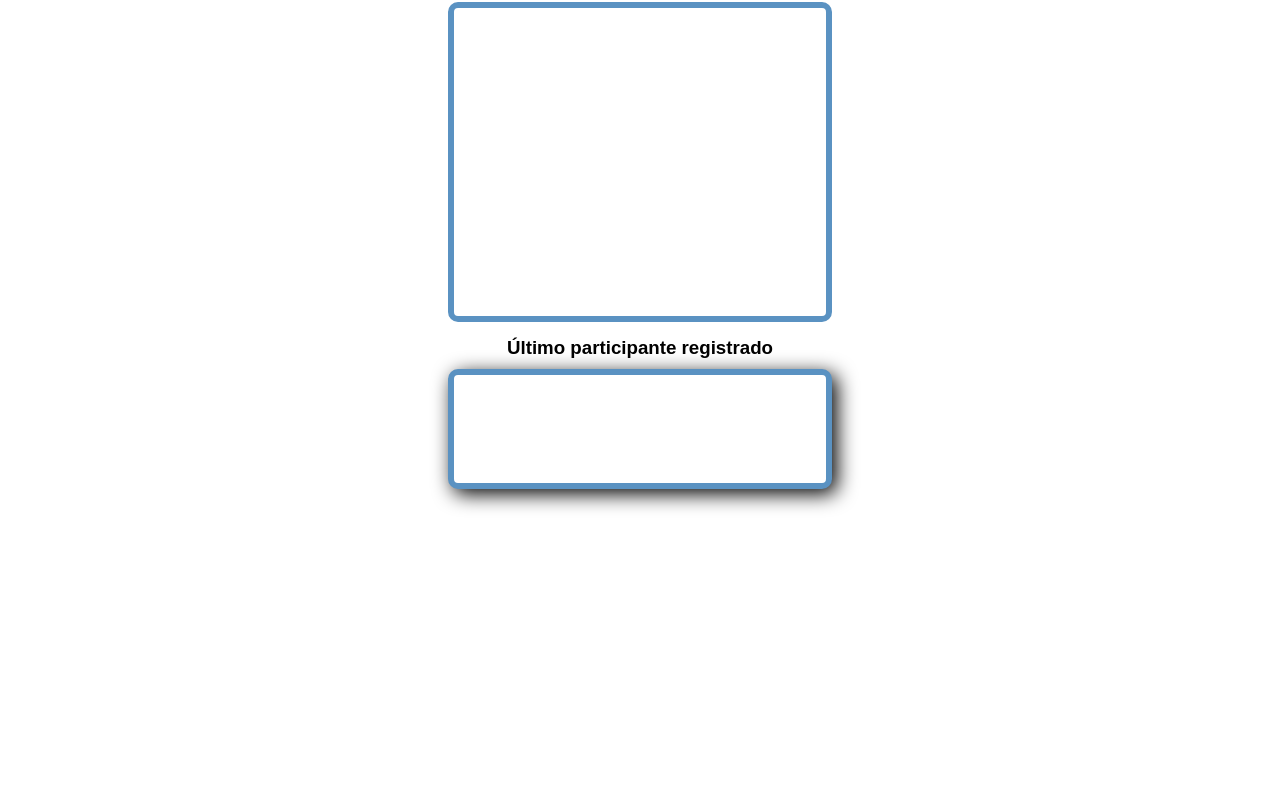
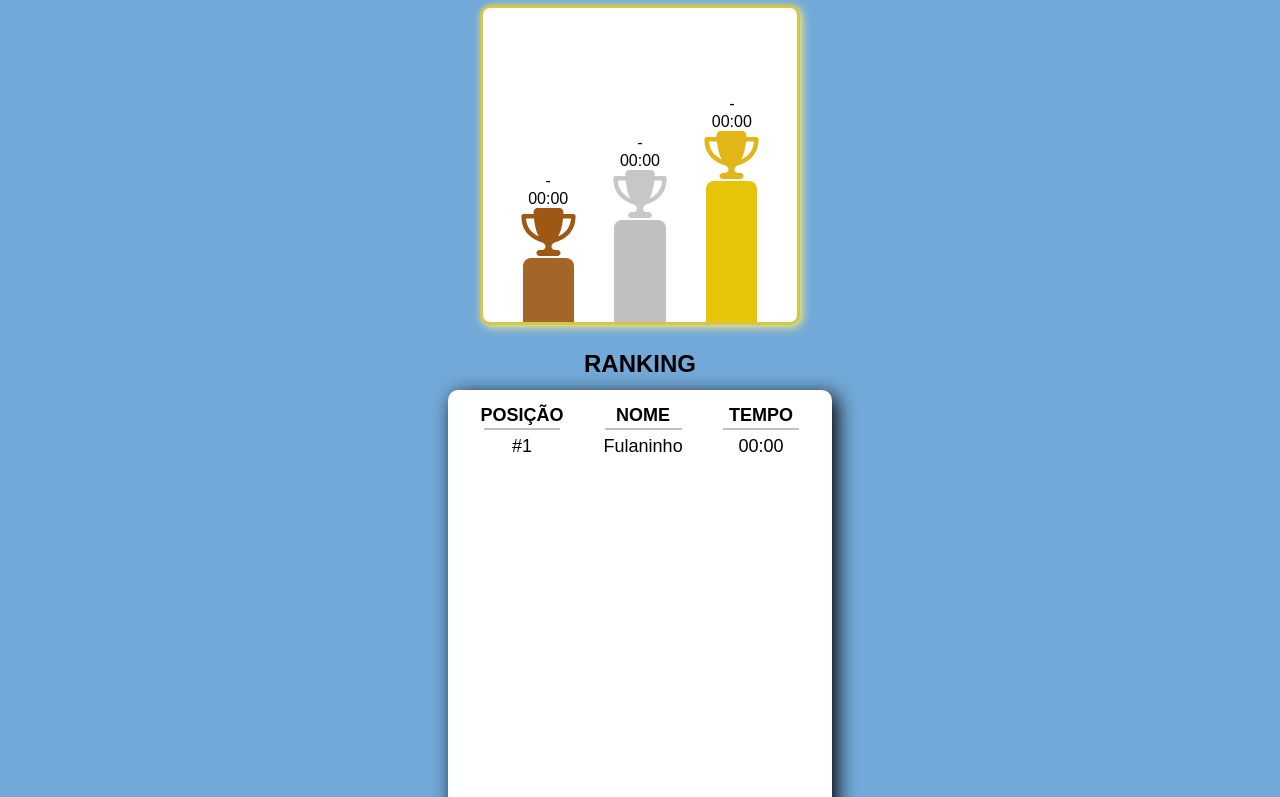
Before and after one commit to Matheusfcgomes/RANKING-URA, a plain HTML site: page ranking.html in a window 1280 px wide. Shown: the part 197-994 px from the top of the page. Before the commit the page ends 800 px from the top, so only its background shows below. Drawn offline with Linux system fonts and the light colour scheme.

Commit message:
Feat- Fiz o Front-end da pagina do Ranking

```diff
--- a/ranking.html
+++ b/ranking.html
@@ -12,12 +12,55 @@
     <div class="header-logo">
         <img src="/assets/logo.svg" alt="Logo URA" class="URA-logo">
     </div>
+
     <div class="rank">
+        <div><h1 class="rank-title">LEARDERBOARD</h1></div>
+
+        <div class="leaderborad-box">
+
+            <div class="third-place">
+                <text id="terceiro">-</text>
+                <text id="tempo-3">00:00</text>
+                <img src="/assets/third-solid.svg" alt="user-iconss" class="trofeus">
+                <div class="third-place-columm"></div>
+            </div>
+
+            <div class="second-place">
+                <text id="segundo">-</text>
+                <text id="tempo-2">00:00</text>
+                <img src="/assets/second-solid.svg" alt="user-iconss" class="trofeus">
+                <div class="second-place-columm"></div>
+            </div>
+
+            <div class="first-place">
+                <text id="primeiro">-</text>
+                <text id="tempo-1">00:00</text>
+                <img src="/assets/first-solid.svg" alt="user-iconss" class="trofeus">
+                <div class="first-place-columm"></div>
+            </div>
+
+        </div>
+
         <div class="rank-title"><h1 class="cronometro-title">RANKING</h1></div>
-        <div class="leaderborad-box">
+
+        <div class="ranking-box">
+            <div class="colunas">
+                <h4>POSIÇÃO</h4>
+                <div class="divisor"></div>
+                <text id="posicao">#1</text>
+            </div>
+            <div class="colunas">
+                <h4>NOME</h4>
+                <div class="divisor"></div>
+                <text id="nome">Fulaninho</text>
+            </div>
+            <div class="colunas">
+                <h4>TEMPO</h4>
+                <div class="divisor"></div>
+                <text id="tempo">00:00</text>
+            </div>
         </div>
-        <div class="rank-title"><h3 class="cronometro-title">Último participante registrado</h3></div>
-        <div class="last-box"></div>
+        <button id="inicio-button">TELA INICIAL</button>
     </div>
 </body>
 <script src="main.js"></script>
--- a/style.css
+++ b/style.css
@@ -151,47 +151,133 @@ body {
     box-shadow: 2px 2px 10px black;
 }
 
-/*AQUI ENTRA O CSS DA PÁGINA DO LEADERBOARD*/
+/*AQUI ENTRA O CSS DA PÁGINA DO RANKING*/
 .rank{
     display: flex;
-    background-color: #fff;
+    background-color: #73a9d8;
     height: 100%;
     width: 100%;
     justify-content: center;
     align-items: center;
     flex-direction: column;
 }
+
 .leaderborad-box{
     background-color: #fff;
     display: flex;
-    flex-direction:column-reverse;
-    align-items:stretch;
+    flex-direction:row;
+    align-items:flex-end;
     justify-content: center;
     height: 40vh;
-    width: 30vw;
+    width: 25vw;
     margin-bottom: 15px;
-    border: 6px;
+    border: 3px;
     border-style:solid;
-    border-color: #5a92c2;
+    border-color: #d7c643;
     border-radius: 10px;
+    box-shadow: 2px 2px 10px #fff07f;
 }
 
-.rank-title{
-    align-items: center;
-    margin-bottom: 10px;
+.trofeus{
+    height: 6vh;
+    width: 6vw;
+    margin-bottom: 2px;
+}
+.third-place{
+    display: flex;
+    flex-direction:column;
+    align-items:center;
+    display:flex;
 }
 
-.last-box{
+.third-place-columm{
+    height: 5vw;
+    width: 4vw;
+    background-color:#a46628;
+    border: 5px;
+    border-top-left-radius: 8px;
+    border-top-right-radius: 8px;
+}
+
+.second-place{
+    display: flex;
+    flex-direction:column;
+    align-items:center;
+    display:flex;
+    margin-left: 15px;
+    margin-right: 15px;
+}
+.second-place-columm{
+    height: 8vw;
+    width: 4vw;
+    background-color:#c0c0c0;
+    border: 5px;
+    border-top-left-radius: 8px;
+    border-top-right-radius: 8px;
+}
+
+.first-place{
+    display: flex;
+    flex-direction:column;
+    align-items:center;
+    display:flex;
+}
+
+.first-place-columm{
+    height: 11vw;
+    width: 4vw;
+    background-color:#e6c407;
+    border: 5px;
+    border-top-left-radius: 8px;
+    border-top-right-radius: 8px;
+}
+
+.rank h1{
+    align-items: center;
+    margin-bottom: 12px;
+    margin-top: 10px;
+    font-size:x-large;
+}
+
+.ranking-box{
     background-color: #fff;
     display: flex;
-    flex-direction: column;
-    align-items: center;
+    flex-direction:row;
+    align-items:flex-start;
     justify-content: center;
-    height: 15vh;
+    height: 75vh;
     width: 30vw;
     box-shadow: 5px 5px 20px black;
-    border: 6px;
-    border-style:solid;
-    border-color: #5a92c2;
     border-radius: 10px;
+    margin-bottom: 8px;
 }
+.divisor{
+    height: 0.2vh;
+    width: 6vw;
+    background-color:#c0c0c0;
+    margin-top: 2px;
+    margin-bottom: 6px;
+}
+
+.colunas{
+    display: flex;
+    font-size: large;
+    flex-direction:column;
+    align-items:center;
+    margin-top: 15px;
+    margin-left: 20px;
+    margin-right: 20px;
+}
+
+#inicio-button{
+    margin-bottom: 15px;
+    margin-top: 13px;
+    height: 7vh;
+    width: 8vw;
+    background-color: #fff;
+    color: #5a92c2;
+    border: none;
+    box-shadow: 5px 5px 20px black;
+    border-radius: 8px;
+    font-size: medium;
+}
```
Also changed, not shown: assets/first-solid.svg (added), assets/second-solid.svg (added), assets/third-solid.svg (added).
